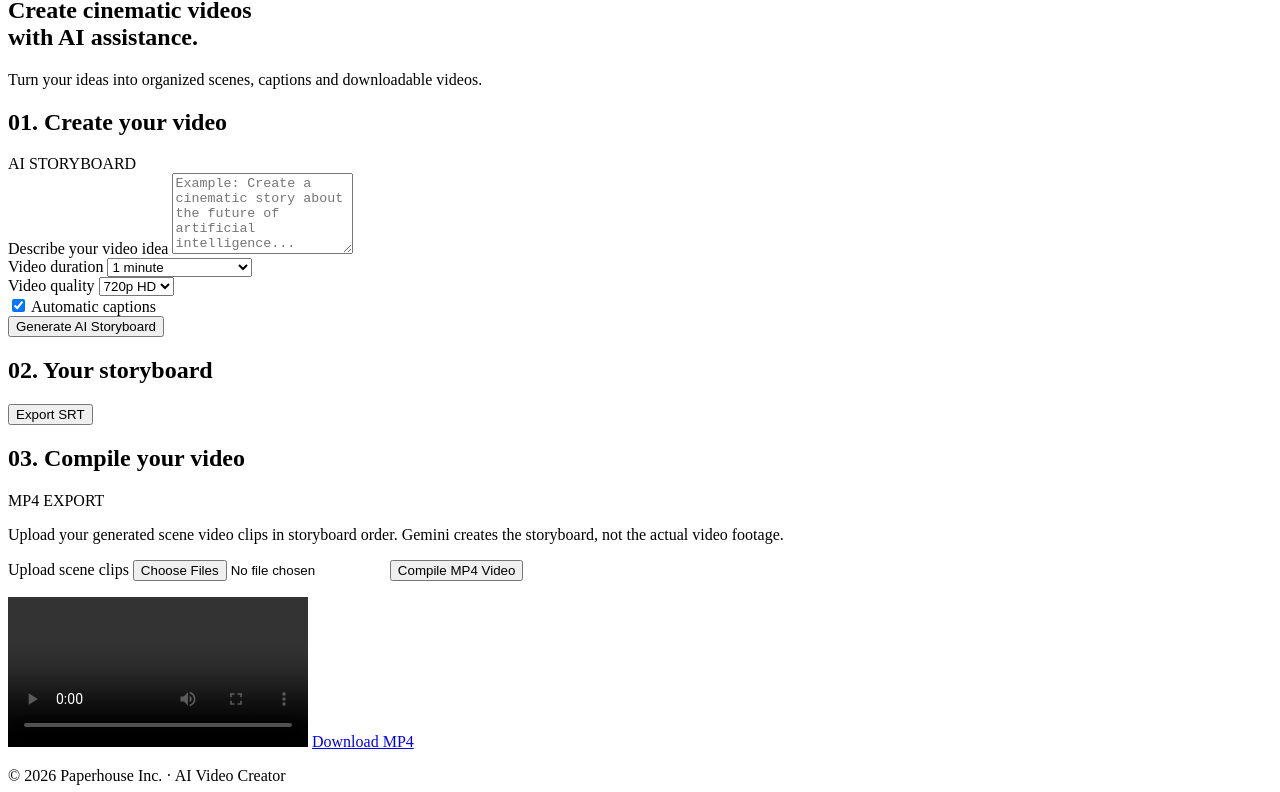
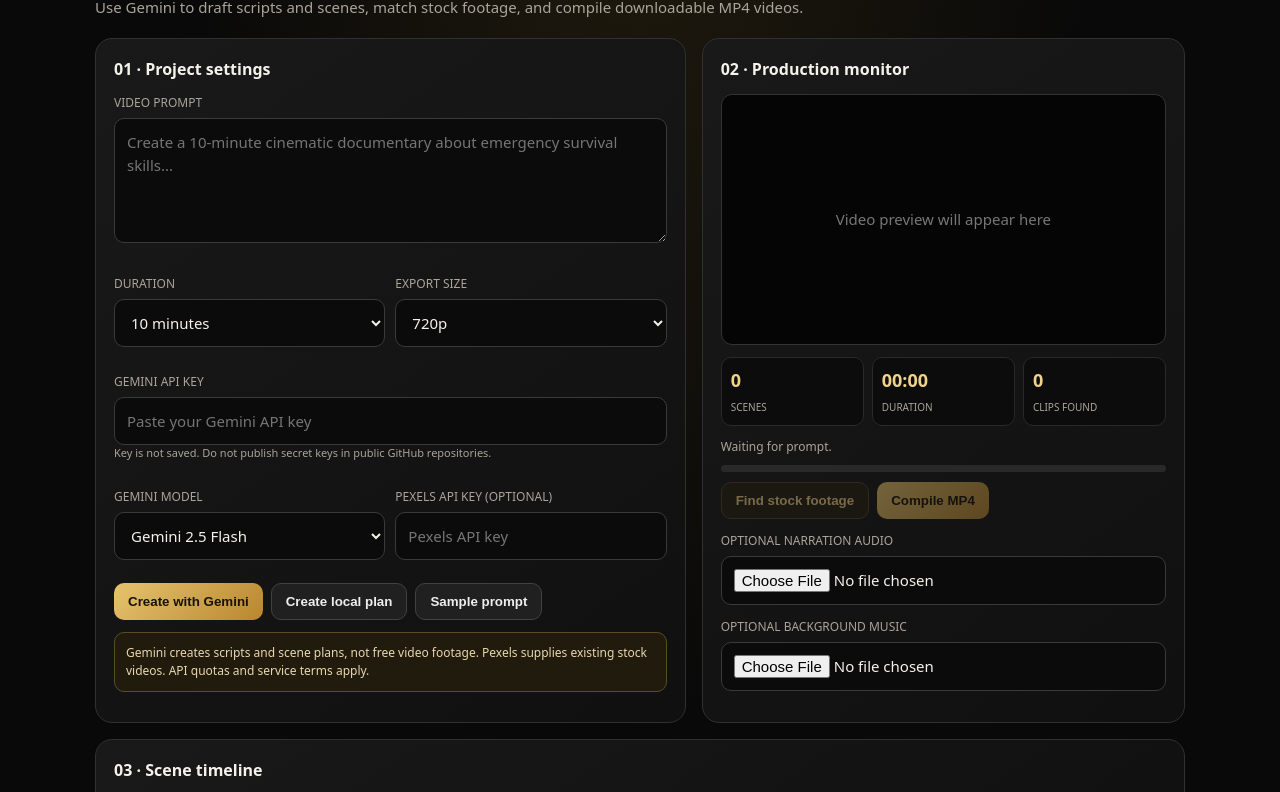
Before and after one commit to isaiahotico/Paperhouse-Inc-APK-Creator, a plain HTML site: page index.html in a window 1280 px wide. Shown: the part 186-978 px from the top of the page. Drawn offline with Linux system fonts and the light colour scheme; no server answers.

Commit message:
Refactor index.html for improved UI and styling
Updated HTML structure and styling for the AI Video Creator application, enhancing layout and user interface elements.

```diff
--- a/index.html
+++ b/index.html
@@ -3,110 +3,228 @@
 <html lang="en">
 <head>
 <meta charset="UTF-8">
-  <meta name="viewport" content="width=device-width, initial-scale=1.0">
-  <meta name="theme-color" content="#090b10">
+<meta name="viewport" content="width=device-width, initial-scale=1">
+<meta name="theme-color" content="#090909">
 <title>Paperhouse Inc. AI Video Creator</title>
-  <link rel="stylesheet" href="style.css">
+<style>
+:root {
+  --bg:#090909;
+  --panel:#151515;
+  --line:#303030;
+  --gold:#d8ad50;
+  --gold2:#f1d28a;
+  --text:#f5f2eb;
+  --muted:#aaa49a;
+}
+* {box-sizing:border-box}
+body {
+  margin:0;
+  background:radial-gradient(ellipse at top,#211b0e,#090909 50%);
+  color:var(--text);
+  font:15px/1.5 system-ui,Arial;
+}
+.app {max-width:1120px;margin:auto;padding:22px 15px 55px}
+header {display:flex;justify-content:space-between;align-items:center;margin-bottom:25px}
+.brand {display:flex;gap:12px;align-items:center}
+.logo {
+  width:44px;height:44px;border:1px solid var(--gold);
+  border-radius:13px;display:grid;place-items:center;
+  color:var(--gold2);font-size:22px;font-weight:900
+}
+.brand h1 {font-size:17px;margin:0;letter-spacing:.08em}
+.brand small {font-size:10px;color:var(--muted);letter-spacing:.15em}
+.status {font-size:12px;color:#a5e0bd;border:1px solid #345744;border-radius:20px;padding:6px 10px}
+.hero {margin:20px 0}
+.eyebrow {color:var(--gold);font-size:11px;letter-spacing:.2em;font-weight:700}
+.hero h2 {font-size:clamp(28px,5vw,43px);line-height:1.1;margin:8px 0}
+.hero p,.muted {color:var(--muted)}
+.layout {display:grid;grid-template-columns:1.1fr .9fr;gap:16px}
+.panel {
+  background:linear-gradient(145deg,#191919,#101010);
+  border:1px solid var(--line);border-radius:17px;padding:18px;margin-bottom:16px
+}
+.panel h3 {font-size:16px;margin:0 0 13px}
+.field {margin:13px 0}
+.field label {display:block;color:var(--muted);font-size:12px;margin-bottom:6px}
+.field input,.field textarea,.field select {
+  width:100%;padding:12px;border:1px solid #3a3a3a;
+  border-radius:10px;background:#0b0b0b;color:var(--text);font:inherit
+}
+.field textarea {min-height:125px;resize:vertical}
+.grid2 {display:grid;grid-template-columns:1fr 1fr;gap:10px}
+.btn {
+  border:1px solid #554521;background:#241d10;color:var(--gold2);
+  padding:10px 14px;border-radius:10px;font-weight:700;cursor:pointer
+}
+.btn.primary {background:linear-gradient(135deg,#e7c36e,#b8872f);color:#17120a;border:0}
+.btn.secondary {background:#202020;color:#eee;border-color:#414141}
+.btn:disabled {opacity:.45;cursor:not-allowed}
+.actions {display:flex;flex-wrap:wrap;gap:8px;margin-top:10px}
+.notice {border:1px solid #5b4b27;background:#211b0e;color:#e9d7ad;border-radius:10px;padding:11px;font-size:12px}
+.preview {aspect-ratio:16/9;background:#050505;border:1px solid #333;border-radius:11px;display:grid;place-items:center;color:#777;overflow:hidden}
+.preview video {width:100%;height:100%;object-fit:contain}
+.stats {display:grid;grid-template-columns:repeat(3,1fr);gap:8px;margin:12px 0}
+.stat {background:#0c0c0c;border:1px solid #292929;border-radius:10px;padding:9px}
+.stat strong {display:block;color:var(--gold2);font-size:18px}
+.stat span {font-size:10px;color:var(--muted)}
+.progress {height:7px;background:#292929;border-radius:20px;overflow:hidden;margin:9px 0}
+.progress div {height:100%;width:0;background:linear-gradient(90deg,#a87925,#f2d58c)}
+.scene-list {display:grid;gap:9px}
+.scene {display:grid;grid-template-columns:110px 1fr;gap:10px;padding:10px;background:#0c0c0c;border:1px solid #2d2d2d;border-radius:11px}
+.scene img {width:100%;aspect-ratio:16/9;object-fit:cover;border-radius:7px}
+.scene h4 {margin:0;font-size:13px}
+.scene p {font-size:12px;color:var(--muted);margin:4px 0}
+.meta {font-size:10px;color:var(--gold)}
+.scene .btn {font-size:11px;padding:6px 9px}
+.log {white-space:pre-wrap;background:#080808;border:1px solid #292929;border-radius:9px;padding:10px;max-height:130px;overflow:auto;font:11px monospace;color:#d4cbb8}
+footer {text-align:center;color:#777;font-size:11px;margin-top:20px}
+@media(max-width:800px) {
+  .layout {grid-template-columns:1fr}
+  .status {display:none}
+}
+</style>
 </head>
 <body>
+<div class="app">
 
-<header class="topbar">
+<header>
   <div class="brand">
     <div class="logo">P</div>
     <div>
-      <h2>Paperhouse Inc.</h2>
-      <small>AI VIDEO CREATOR</small>
+      <h1>PAPERHOUSE INC.</h1>
+      <small>GEMINI-ASSISTED VIDEO STUDIO</small>
     </div>
   </div>
-  <span id="serverStatus" class="status">Checking server...</span>
+  <div class="status">● FREE-FIRST MODE</div>
 </header>
 
-<main class="container">
 <section class="hero">
-    <p class="eyebrow">INTELLIGENT VIDEO STUDIO</p>
-    <h1>Create cinematic videos<br><span>with AI assistance.</span></h1>
-    <p>Turn your ideas into organized scenes, captions and downloadable videos.</p>
+  <div class="eyebrow">PROMPT TO VIDEO STUDIO</div>
+  <h2>One prompt. A complete <span style="color:var(--gold2)">video plan.</span></h2>
+  <p>Use Gemini to draft scripts and scenes, match stock footage, and compile downloadable MP4 videos.</p>
 </section>
 
-  <section class="panel">
-    <div class="section-heading">
-      <h2>01. Create your video</h2>
-      <span class="tag">AI STORYBOARD</span>
+<div class="layout">
+
+<main class="panel">
+<h3>01 · Project settings</h3>
+
+<div class="field">
+<label>VIDEO PROMPT</label>
+<textarea id="prompt" placeholder="Create a 10-minute cinematic documentary about emergency survival skills..."></textarea>
 </div>
 
-    <label for="prompt">Describe your video idea</label>
-    <textarea id="prompt" rows="5" placeholder="Example: Create a cinematic story about the future of artificial intelligence..."></textarea>
-
-    <div class="grid">
-      <div>
-        <label for="duration">Video duration</label>
+<div class="grid2">
+<div class="field">
+<label>DURATION</label>
 <select id="duration">
-          <option value="30">30 seconds</option>
-          <option value="60" selected>1 minute</option>
-          <option value="90">1 minute 30 seconds</option>
-          <option value="120">2 minutes</option>
+<option value="60">1 minute</option>
 <option value="180">3 minutes</option>
+<option value="300">5 minutes</option>
+<option value="420">7 minutes</option>
+<option value="600" selected>10 minutes</option>
 </select>
 </div>
 
-      <div>
-        <label for="quality">Video quality</label>
-        <select id="quality">
-          <option value="360">360p</option>
-          <option value="720" selected>720p HD</option>
+<div class="field">
+<label>EXPORT SIZE</label>
+<select id="resolution">
+<option value="640:360">360p</option>
+<option value="1280:720" selected>720p</option>
 </select>
 </div>
 </div>
 
-    <div class="options">
-      <label class="check">
-        <input type="checkbox" id="captions" checked>
-        Automatic captions
-      </label>
+<div class="field">
+<label>GEMINI API KEY</label>
+<input id="geminiKey" type="password" autocomplete="off" placeholder="Paste your Gemini API key">
+<div class="muted" style="font-size:11px">
+Key is not saved. Do not publish secret keys in public GitHub repositories.
+</div>
 </div>
 
-    <button id="generateBtn" class="primary">Generate AI Storyboard</button>
-    <p id="message" class="message"></p>
-  </section>
-
-  <section id="storyboardSection" class="panel hidden">
-    <div class="section-heading">
-      <h2>02. Your storyboard</h2>
-      <button id="exportSrtBtn" class="secondary">Export SRT</button>
+<div class="grid2">
+<div class="field">
+<label>GEMINI MODEL</label>
+<select id="model">
+<option value="gemini-2.5-flash">Gemini 2.5 Flash</option>
+<option value="gemini-2.0-flash">Gemini 2.0 Flash</option>
+</select>
 </div>
 
-    <div id="videoInfo"></div>
-    <div id="scenes"></div>
-  </section>
-
-  <section id="compileSection" class="panel hidden">
-    <div class="section-heading">
-      <h2>03. Compile your video</h2>
-      <span class="tag">MP4 EXPORT</span>
+<div class="field">
+<label>PEXELS API KEY (OPTIONAL)</label>
+<input id="pexelsKey" type="password" autocomplete="off" placeholder="Pexels API key">
+</div>
 </div>
 
-    <p class="muted">
-      Upload your generated scene video clips in storyboard order.
-      Gemini creates the storyboard, not the actual video footage.
-    </p>
+<div class="actions">
+<button class="btn primary" id="planBtn">Create with Gemini</button>
+<button class="btn secondary" id="localBtn">Create local plan</button>
+<button class="btn secondary" id="sampleBtn">Sample prompt</button>
+</div>
 
-    <label for="clips">Upload scene clips</label>
-    <input type="file" id="clips" accept="video/*" multiple>
+<div class="notice" style="margin-top:12px">
+Gemini creates scripts and scene plans, not free video footage. Pexels supplies existing stock videos. API quotas and service terms apply.
+</div>
+</main>
 
-    <button id="compileBtn" class="primary">Compile MP4 Video</button>
-    <p id="compileMessage" class="message"></p>
+<aside class="panel">
+<h3>02 · Production monitor</h3>
 
-    <div id="result" class="hidden">
-      <video id="preview" controls playsinline></video>
-      <a id="downloadBtn" class="download" href="#" download>Download MP4</a>
+<div class="preview" id="preview">
+Video preview will appear here
+</div>
+
+<div class="stats">
+<div class="stat"><strong id="sceneCount">0</strong><span>SCENES</span></div>
+<div class="stat"><strong id="totalTime">00:00</strong><span>DURATION</span></div>
+<div class="stat"><strong id="readyCount">0</strong><span>CLIPS FOUND</span></div>
+</div>
+
+<div class="muted" id="statusText" style="font-size:12px">
+Waiting for prompt.
+</div>
+
+<div class="progress">
+<div id="progressBar"></div>
+</div>
+
+<div class="actions">
+<button class="btn" id="searchBtn" disabled>Find stock footage</button>
+<button class="btn primary" id="renderBtn" disabled>Compile MP4</button>
+</div>
+
+<div class="field">
+<label>OPTIONAL NARRATION AUDIO</label>
+<input type="file" id="narrationFile" accept="audio/*">
+</div>
+
+<div class="field">
+<label>OPTIONAL BACKGROUND MUSIC</label>
+<input type="file" id="musicFile" accept="audio/*">
+</div>
+</aside>
+</div>
+
+<section class="panel">
+<h3>03 · Scene timeline</h3>
+<div class="muted" style="font-size:12px;margin-bottom:10px">
+Review the generated narration and footage queries.
+</div>
+<div id="sceneList" class="scene-list">
+Your scene plan will appear here.
 </div>
 </section>
 
-  <footer>
-    <p>© 2026 Paperhouse Inc. · AI Video Creator</p>
-  </footer>
-</main>
+<section class="panel">
+<h3>04 · Activity log</h3>
+<div class="log" id="log">Paperhouse Inc. ready.</div>
+</section>
 
-<script src="app.js"></script>
+<footer>Paperhouse Inc. · Gemini-assisted planning · Browser-based prototype</footer>
+</div>
+
+<script type="module" src="./app.js"></script>
 </body>
 </html>
```
Lines whose indentation alone changed are shown as unchanged.
